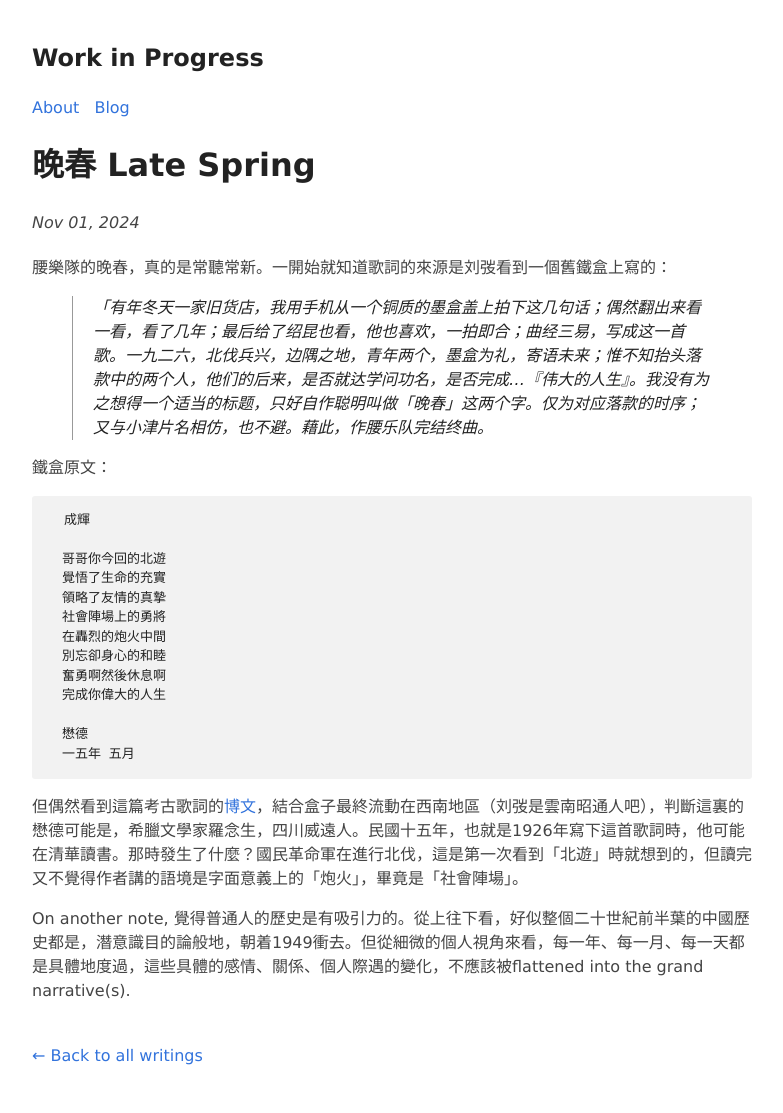
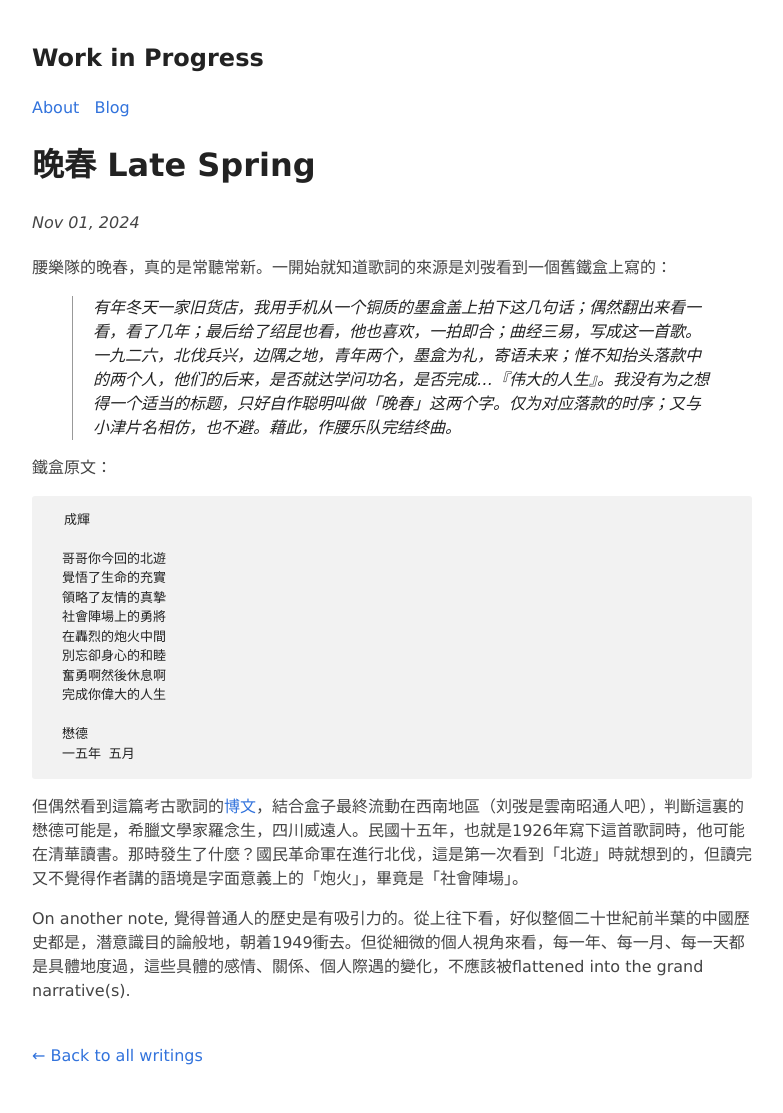
Before and after one commit to pixardora/pixardora.github.io, a Jekyll site: the page built from _posts/2024-11-01-wanchun.md, in a window 1280 px wide. Shown: the whole page, without its empty margins (248-1031 px from the left). Built offline with Jekyll 4.4.1, drawn with Linux system fonts in a browser that asks for light colours.

````diff
--- a/_posts/2024-11-01-wanchun.md
+++ b/_posts/2024-11-01-wanchun.md
@@ -8,7 +8,7 @@ tags: [writing]
 腰樂隊的晚春，真的是常聽常新。一開始就知道歌詞的來源是刘弢看到一個舊鐵盒上寫的：
 
 
->「有年冬天一家旧货店，我用手机从一个铜质的墨盒盖上拍下这几句话；偶然翻出来看一看，看了几年；最后给了绍昆也看，他也喜欢，一拍即合；曲经三易，写成这一首歌。一九二六，北伐兵兴，边隅之地，青年两个，墨盒为礼，寄语未来；惟不知抬头落款中的两个人，他们的后来，是否就达学问功名，是否完成…『伟大的人生』。我没有为之想得一个适当的标题，只好自作聪明叫做「晚春」这两个字。仅为对应落款的时序；又与小津片名相仿，也不避。藉此，作腰乐队完结终曲。
+>有年冬天一家旧货店，我用手机从一个铜质的墨盒盖上拍下这几句话；偶然翻出来看一看，看了几年；最后给了绍昆也看，他也喜欢，一拍即合；曲经三易，写成这一首歌。一九二六，北伐兵兴，边隅之地，青年两个，墨盒为礼，寄语未来；惟不知抬头落款中的两个人，他们的后来，是否就达学问功名，是否完成…『伟大的人生』。我没有为之想得一个适当的标题，只好自作聪明叫做「晚春」这两个字。仅为对应落款的时序；又与小津片名相仿，也不避。藉此，作腰乐队完结终曲。
 
 鐵盒原文：
 ```
````
